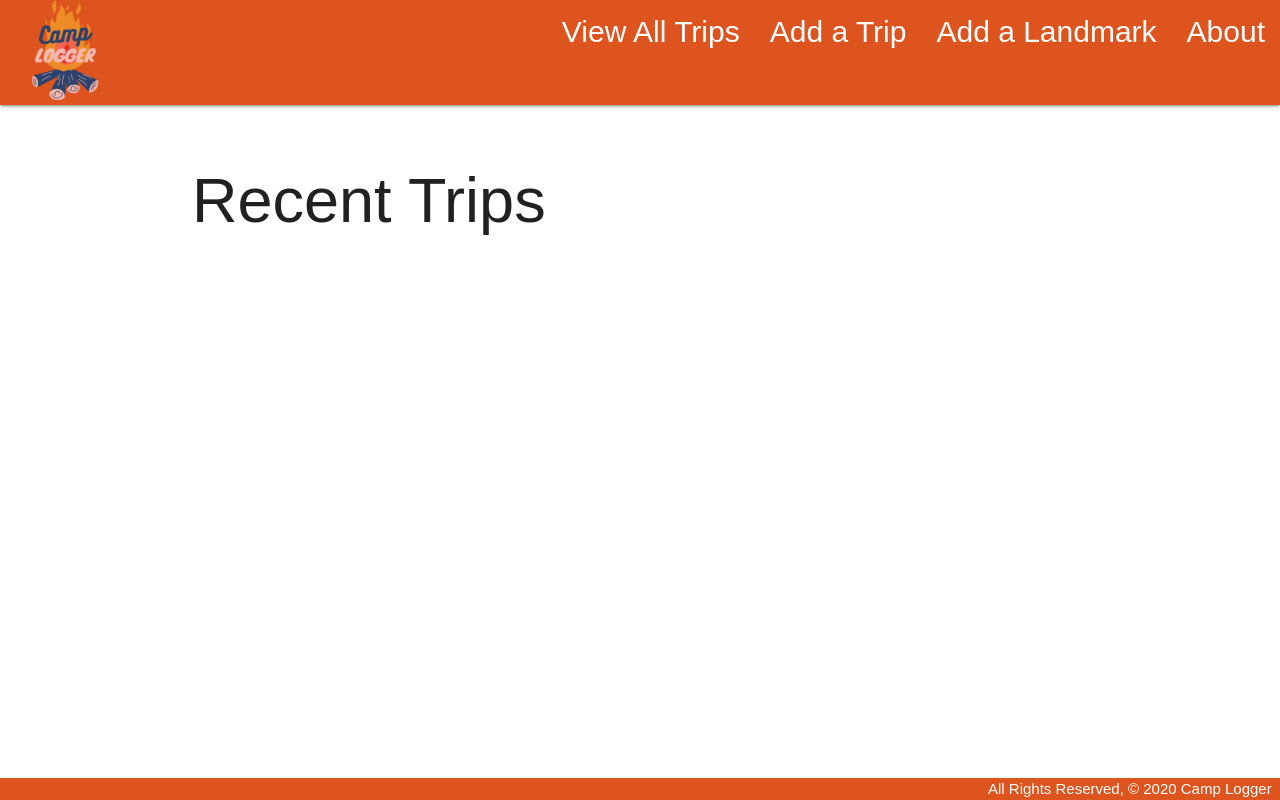
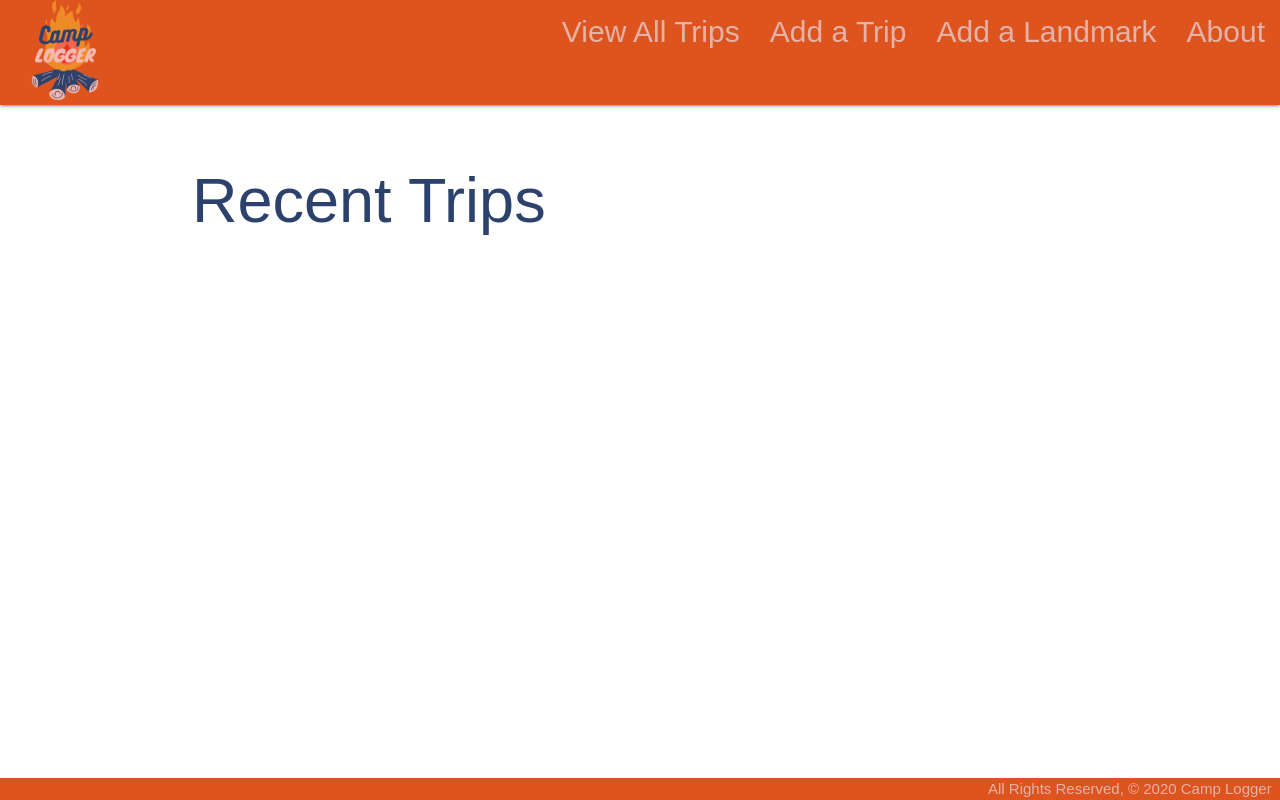
Before and after one commit to cococtrl/travel-logger, a Django app: page / in a window 1280 px wide. Run offline with Django 3.2, Linux system fonts and the light colour scheme; some web fonts are replaced.

Commit message:
font color update

```diff
--- a/main_app/static/css/style.css
+++ b/main_app/static/css/style.css
@@ -9,6 +9,7 @@ main {
     flex: 1 0 auto;
     padding-top: 4rem;
     font-family: 'Pattaya', sans-serif;
+    color: rgb(44, 66, 108);
 }
 
 nav{
@@ -27,14 +28,15 @@ nav{
 nav li a {
     font-family: 'Pattaya', sans-serif;
     font-size: 2rem;
-    color: white;
+    color: #e5b2a8;
     display: flex;
     flex-direction: row;
 }
 
 #tripcards {
-    border-color: #0093dd;
+    border-color: #32476e;
     border-radius: 20px;
+    color: #32476e;
 }
 /*
 span.card-title {
@@ -50,5 +52,5 @@ footer.page-footer {
     background-color: #DE541E;
     padding-top: 0;
     text-align: right;
-    color: white
+    color: #e5b2a8
 }
```
